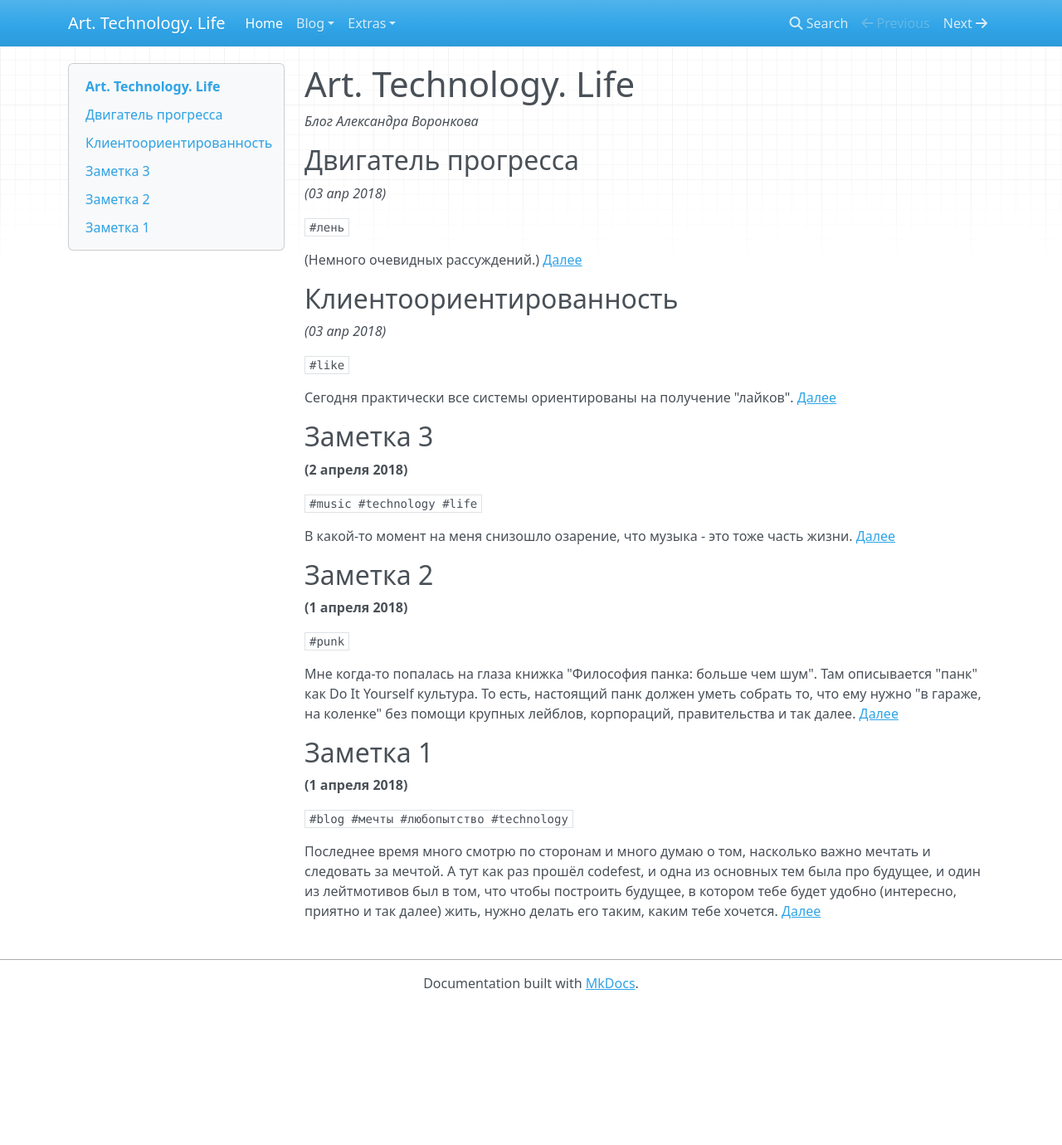
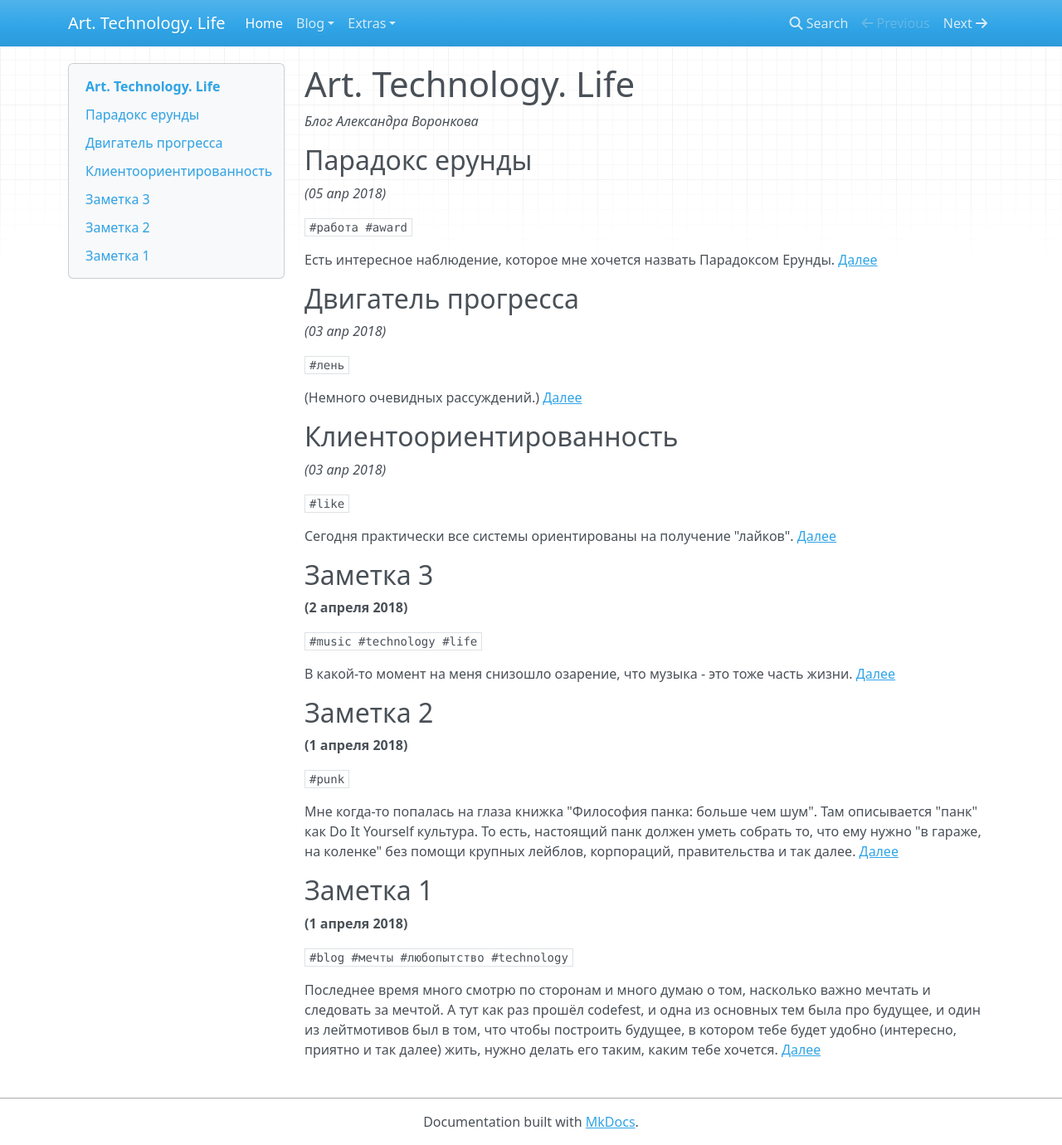
Before and after one commit to avoronkov/blog, an MkDocs documentation site: the page built from docs/index.md, in a window 1280 px wide and 1380 px high. Shown: the whole window at 83% size. Built offline with MkDocs 1.6.1, drawn with Linux system fonts in a browser that asks for light colours; nearby versions of some CDN libraries; old or Windows-style settings are respelled for this version of MkDocs.

Commit message:
commit note 6

```diff
--- a/docs/index.md
+++ b/docs/index.md
@@ -1,5 +1,13 @@
 # Art. Technology. Life
 *Блог Александра Воронкова*
+## Парадокс ерунды
+_(05 апр 2018)_
+
+`#работа #award`
+
+Есть интересное наблюдение, которое мне хочется назвать Парадоксом Ерунды.
+[Далее](/2018/2018-04-05_01_Paradoks_erundy/)
+
 ## Двигатель прогресса
 _(03 апр 2018)_
 
--- a/mkdocs.yml
+++ b/mkdocs.yml
@@ -7,6 +7,7 @@ pages:
         - 'Заметка 3 (3)': 2018/2018-04-02_03.note.md
         - 'Клиентоориентированность (4)': 2018/2018-04-03_01_Klientoorientirovannost.md
         - 'Двигатель прогресса (5)': 2018/2018-04-03_02_Dvigatel_progressa.md
+        - 'Парадокс ерунды (6)': 2018/2018-04-05_01_Paradoks_erundy.md
     - Extras:
         - 'Codefest 2018 notes':
             - 'How to invent (@bobuk)': codefest2018/02.how-to-invent-bobuk.md
```
Also changed, not shown: docs/2018/2018-04-05_01_Paradoks_erundy.md (added, +43 -0 lines), 1 other file.
